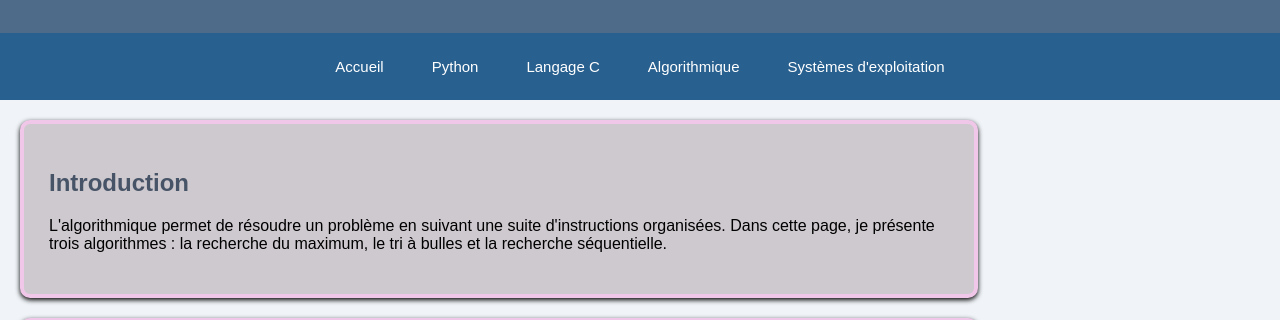
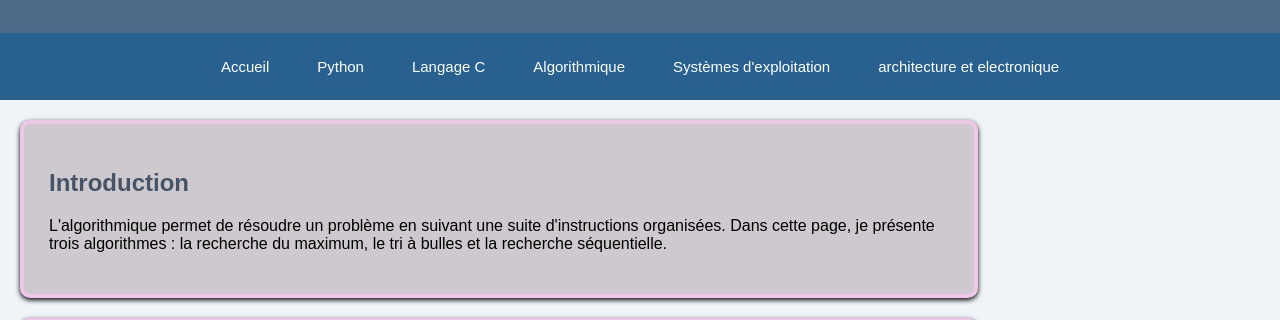
Before and after one commit to onsmami/portfolio_numerique, a plain HTML site: page algorithmique.html in a window 1280 px wide. Shown: the part 405-725 px from the top of the page. Drawn offline with Linux system fonts and the light colour scheme.

Commit message:
Update algorithmique.html

```diff
--- a/algorithmique.html
+++ b/algorithmique.html
@@ -31,6 +31,7 @@
         <a href="langage-c.html">Langage C</a>
         <a href="algorithmique.html">Algorithmique</a>
         <a href="systemes-exploitation.html">Systèmes d'exploitation</a>
+        <a href="architecture-electronique.html">architecture et electronique</a>
     </nav>
     <main>
         <section class="carte">
```
